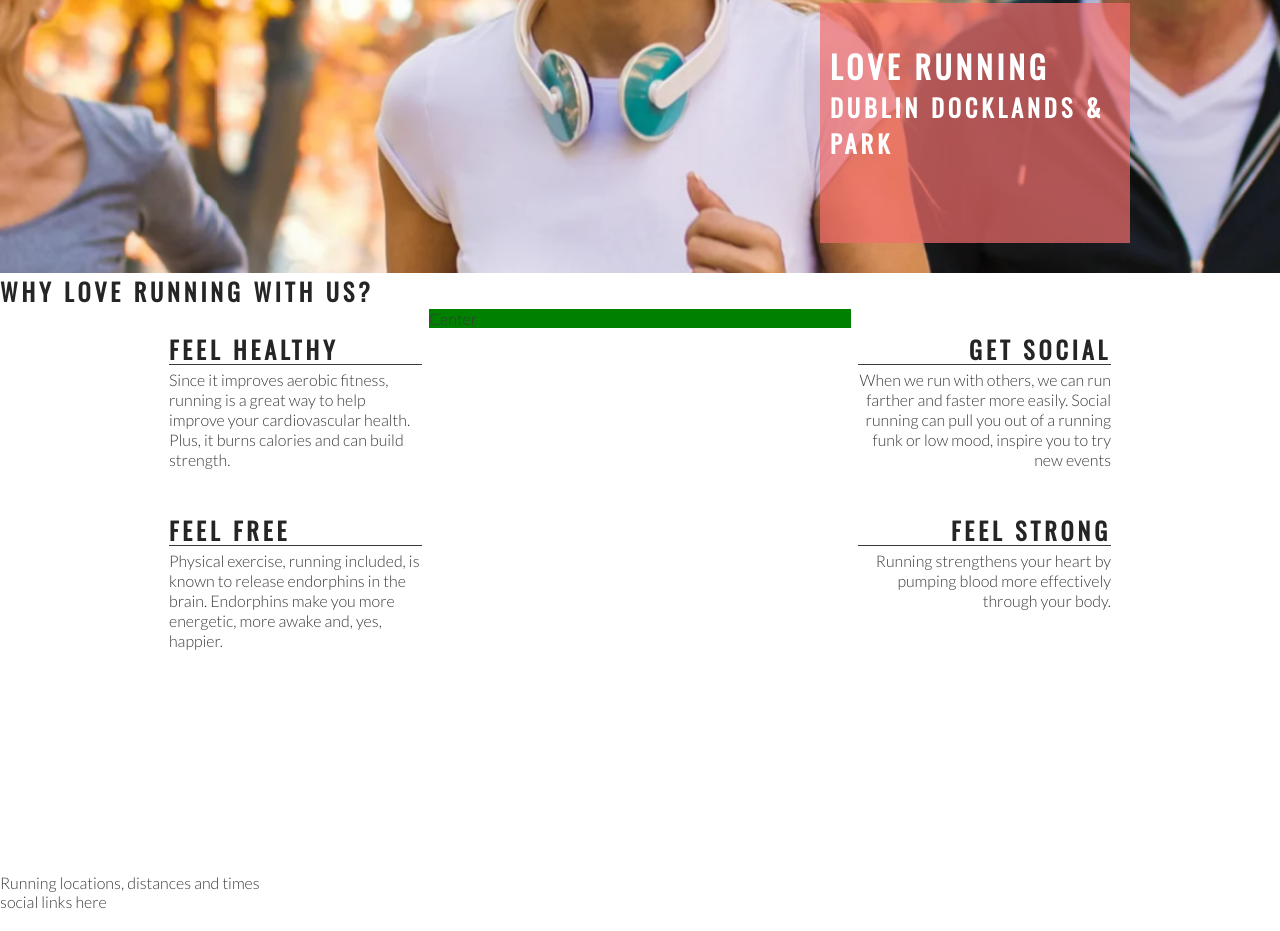
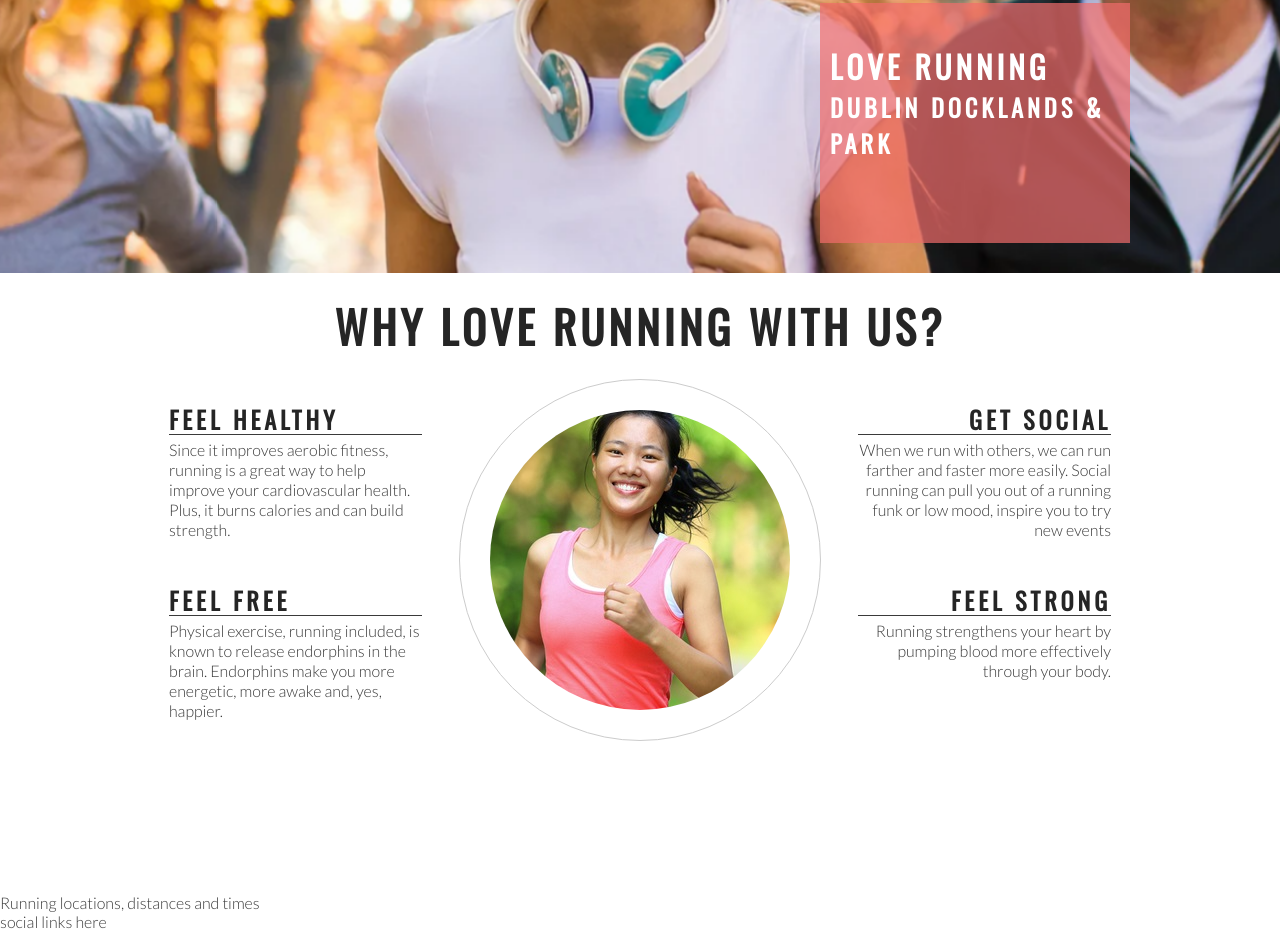
Before and after one commit to MadeleineFrey/love-running, a plain HTML site: page index.html in a window 1280 px wide. Shown: the part 402-1333 px from the top of the page. Drawn offline with nearby package versions, Linux system fonts and the light colour scheme.

Commit message:
Add club ethos central image and style into a circle

```diff
--- a/assets/css/style.css
+++ b/assets/css/style.css
@@ -143,7 +143,7 @@ h2 {
 #center-about{
     width: 33%;
     margin: 0 auto;
-    background-color: green;
+
 }
 
 hr {
@@ -174,3 +174,27 @@ hr {
     .right-about-heading p {
         text-align: right;
     }
+
+    #welcome {
+        text-align: center;
+        margin: 20px 0;
+        font-size: 280%;
+    }
+
+    #circle-container {
+        width: 300px;
+        height: 300px;
+        padding: 30px;
+        border-style: solid;
+        border-color: #ccc;
+        border-width: 1px;
+        border-radius: 50%;
+        margin: 0 auto;
+    }
+
+    #circle-cover-bg {
+        background: url(../images/ethos-center-image.jpeg) no-repeat center center;
+        height: 100%;
+        border-radius: 50%;
+
+    }
--- a/index.html
+++ b/index.html
@@ -78,7 +78,12 @@
 
 
         </div>
-        <div id="center-about">Center</div>
+        <div id="center-about">
+            <div id="circle-container">
+                <div id="circle-cover-bg">
+                </div>
+            </div>
+        </div>
     </section>
     <section>Running locations, distances and times
     </section>
```
Also changed, not shown: assets/images/ethos-center-image.jpeg (added).
